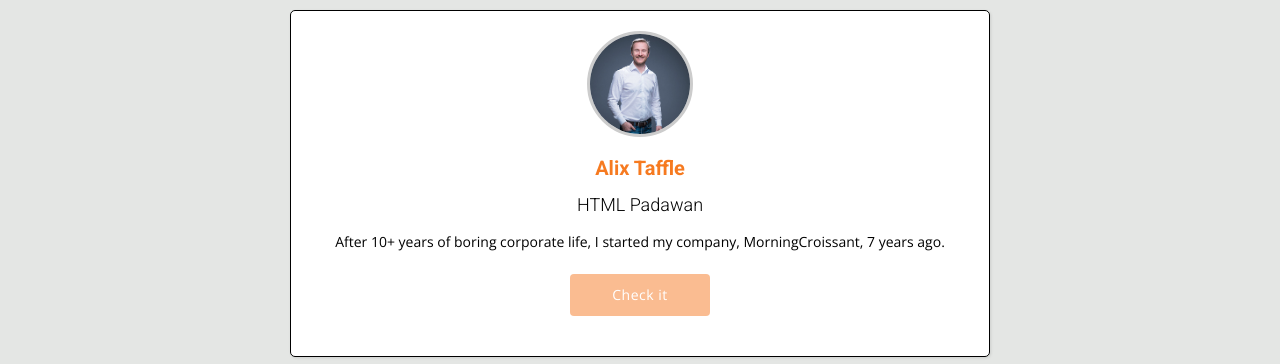
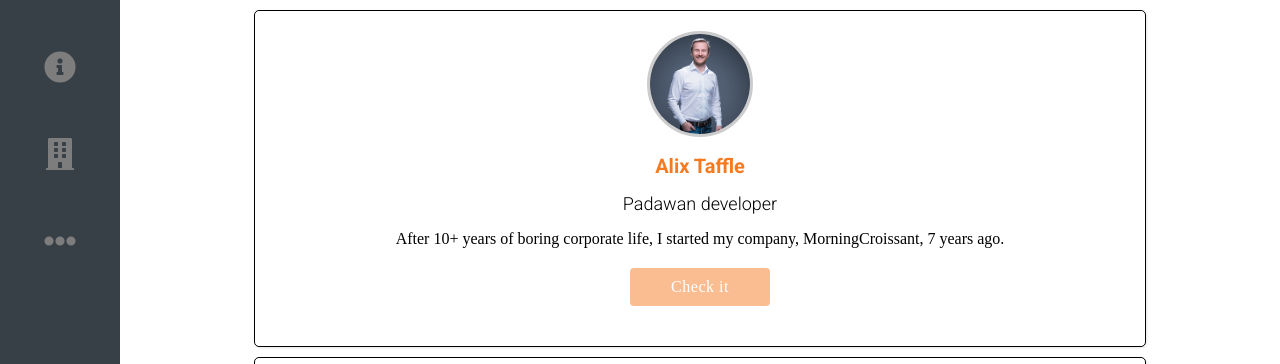
Before and after one commit to ataffle/profile, a plain HTML site: page index.html in a window 1280 px wide. Shown: the top 364 px of the page. Drawn offline with nearby package versions, Linux system fonts and the light colour scheme.

Commit message:
enhanced my profile with a fixed sidebar

```diff
--- a/index.html
+++ b/index.html
@@ -12,17 +12,25 @@
 
 <body>
   <div class="container">
+    <div id="sidebar">
+      <ul>
+        <li><a href="#summary"><i class="fas fa-info-circle"></i></a></li>
+        <li><a href="#cities"><i class="fas fa-building"></i></a></li>
+        <li><a href="#footer"><i class="fas fa-ellipsis-h"></i></a></li>
+      </ul>
 
-    <div class="card text-center">
+    </div>
+
+    <div id="page-content">
+      <div class="card text-center" id="summary">
         <img src="images/profile.jpg" alt="An old man" class="img-circle" id="img-profile">
         <h1>Alix Taffle</h1>
-      <h2>HTML Padawan</h2>
+        <h2>Padawan developer</h2>
           <p>After 10+ years of boring corporate life, I started my company, MorningCroissant, 7 years ago.</p>
         <p class="btn-orange">
-        <a href="https://www.morningcroissant.fr alt="MorningCroissant" target="_blank">Check it</a>
+          <a href="https://www.morningcroissant.fr" alt="MorningCroissant" target="_blank">Check it</a>
         </p>
       </div>
-
       <div class="card text-center">
         <ul class="list-inline > li">
           <li><a href="https:/www.facebook.com/ataffle" target="_blank"><i class="fab fa-facebook"></i>  Facebook</a></li>
@@ -31,7 +39,7 @@
         </ul>
       </div>
 
-    <div class="card text-center">
+      <div class="card text-center" id="cities">
         <h2>My Favorite cities</h2>
         <table>
           <tr>
@@ -58,11 +66,11 @@
         </table>
       </div>
 
-    <div class="card text-center">
+      <div class="card text-center" id="footer">
         <h2>About this page</h2>
         <p>This page has been coded during the FullStack program @LeWagon.</p>
       </div>
-
+    </div>
   </div>
 </body>
 </html>
--- a/style.css
+++ b/style.css
@@ -1,4 +1,4 @@
-body {
+bbody {
   background-color: rgba(228, 230, 228);
   font-family: 'Open Sans', sans-serif;
   font-weight: 300;
@@ -36,7 +36,6 @@ td {
   padding-left: 10px;
   padding-bottom: 15px;
   text-align: justify;
-
 }
 
 a {
@@ -51,7 +50,7 @@ a:hover {
 
 .container {
   /* This sets the width */
-  width: 700px;
+  width: 80%;
   margin: 0 auto; /* This automatically sets left/right margins */
 }
 
@@ -140,3 +139,26 @@ a:hover {
 width: 80px;
 height: 80px;
 }
+
+#sidebar {
+  background-color: #384047;
+  position: fixed;
+  width: 120px;
+  left: 0;
+  top: 0;
+  bottom: 0;
+  text-align: center;
+  font-size: 32px;
+}
+
+#sidebar ul {
+  padding-left: 0;
+}
+
+#sidebar li {
+  margin-top: 50px;
+}
+
+#page-content {
+  margin-left: 120px;
+}
```
Lines whose indentation alone changed are shown as unchanged.
